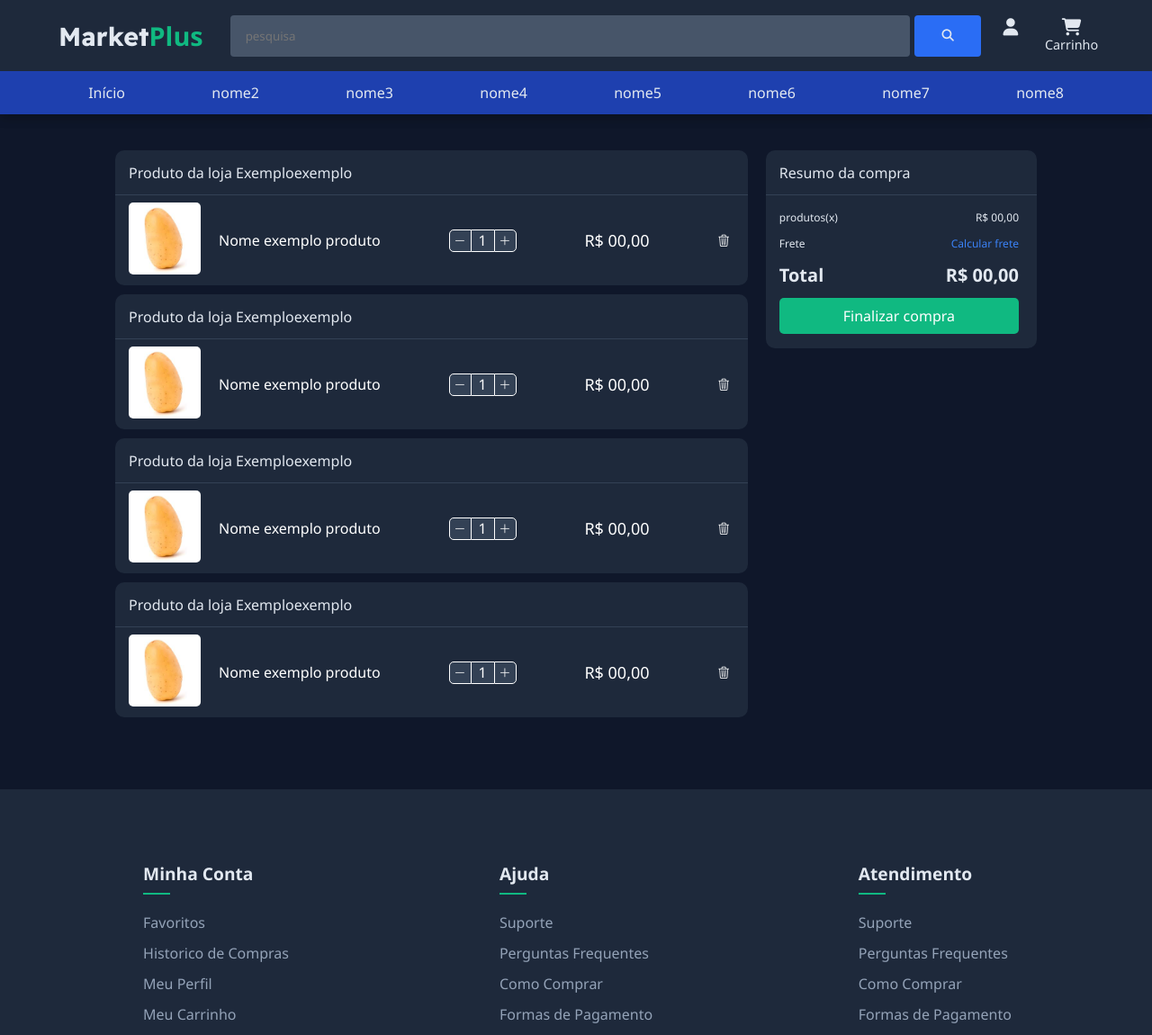
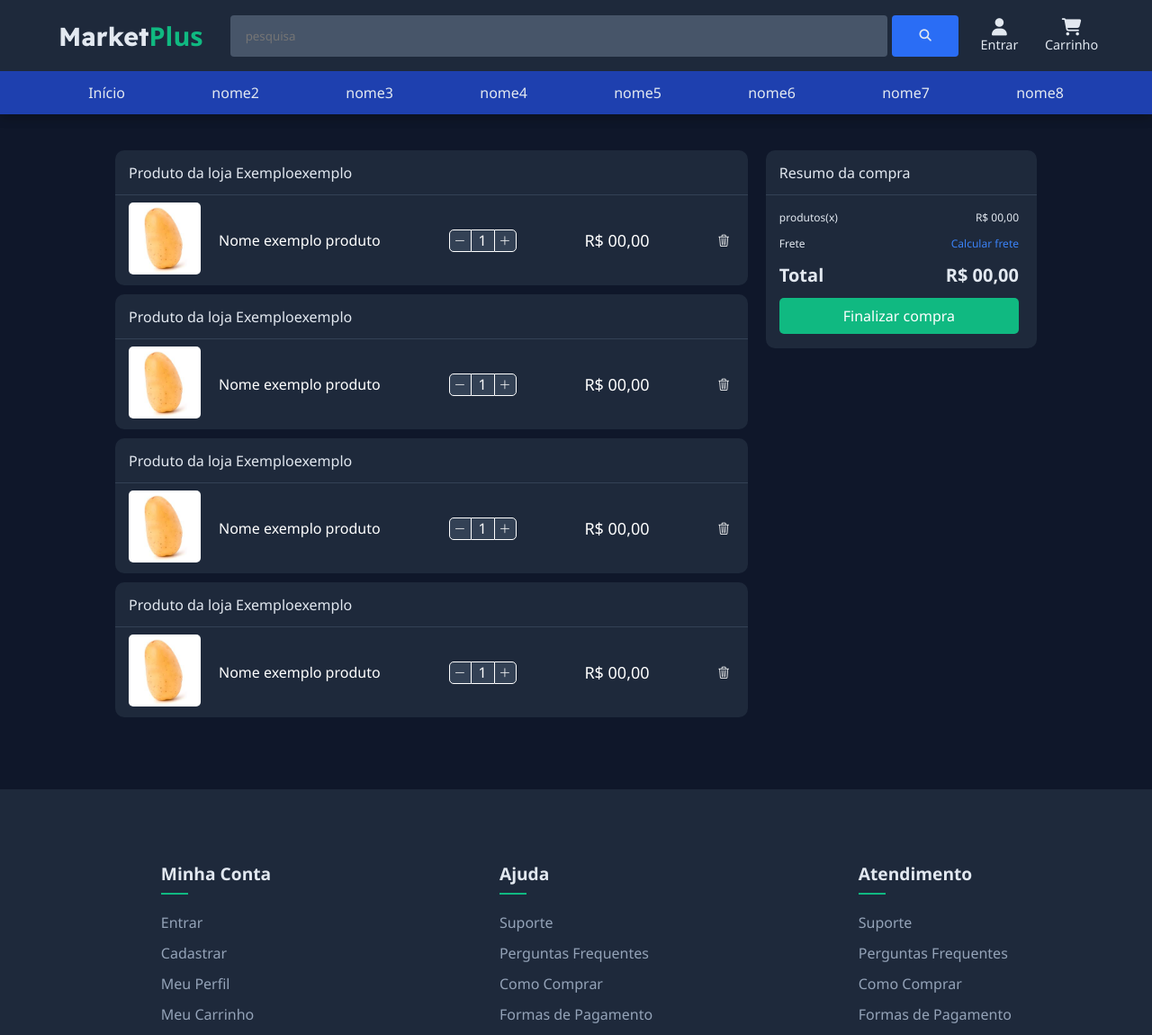
Before and after one commit to walterpotma/Lojinha, a plain HTML site: page page/profile/my_purchases.html in a window 1280 px wide. Shown: the top 1150 px of the page at 90% size. Drawn offline with nearby package versions, Linux system fonts and the light colour scheme.

Commit message:
controler

```diff
--- a/components/logged/js/controller.js
+++ /dev/null
@@ -1,86 +0,0 @@
-{
-  /*
-      <div id="header-component"></div>
-
-      <div id="footer-component"></div>
-
-      <div id="logo-component"></div>
-  */
-}
-
-document.addEventListener("DOMContentLoaded", function () {
-  const headerPlaceholder = document.getElementById("logged-header-component");
-  const footerPlaceholder = document.getElementById("logged-footer-component");
-  const logoPlaceholders = Array.from(document.querySelectorAll("#logo-component"));
-
-  function loadCSS(href) {
-    if (!document.querySelector(`link[href="${href}"]`)) {
-      const link = document.createElement("link");
-      link.rel = "stylesheet";
-      link.href = href;
-      document.head.appendChild(link);
-    }
-  }
-
-  // Normalize to root-absolute paths for consistency across pages
-  const paths = {
-    header: "/components/logged/html/header.html",
-    footer: "/components/logged/html/footer.html",
-    logo: "/components/logo.html",
-    componentsCss: "/css/components.css",
-  };
-
-  // Load header if placeholder exists
-  if (headerPlaceholder) {
-    const headerPath = headerPlaceholder.getAttribute("data-src") || paths.header;
-    fetch(headerPath)
-      .then((response) => response.text())
-      .then((data) => {
-        headerPlaceholder.innerHTML = data;
-
-        // After injecting header, also load logo into any logo slots, including inside header
-        if (logoPlaceholders.length === 0) {
-          // Re-scan after header injection (header may contain a logo placeholder)
-          const headerLogoSlots = headerPlaceholder.querySelectorAll("#logo-component");
-          headerLogoSlots.forEach((slot) => injectLogo(slot));
-        } else {
-          logoPlaceholders.forEach((slot) => injectLogo(slot));
-        }
-      })
-      .catch((error) => {
-        console.error("Erro ao carregar o header:", error);
-        headerPlaceholder.innerHTML = "<p>Erro ao carregar o header.</p>";
-      });
-  }
-
-  // Load footer if placeholder exists
-  if (footerPlaceholder) {
-    fetch(paths.footer)
-      .then((response) => response.text())
-      .then((data) => {
-        footerPlaceholder.innerHTML = data;
-      })
-      .catch((error) => {
-        console.error("Erro ao carregar o footer:", error);
-        footerPlaceholder.innerHTML = "<p>Erro ao carregar o footer.</p>";
-      });
-  }
-
-  // If page wants standalone logo (like login), inject it
-  if (logoPlaceholders.length > 0) {
-    logoPlaceholders.forEach((slot) => injectLogo(slot));
-  }
-
-  function injectLogo(targetElement) {
-    fetch(paths.logo)
-      .then((response) => response.text())
-      .then((logoData) => {
-        targetElement.innerHTML = logoData;
-        loadCSS(paths.componentsCss);
-      })
-      .catch((error) => {
-        console.error("Erro ao carregar a logo:", error);
-        targetElement.innerHTML = "<p>Erro ao carregar a logo.</p>";
-      });
-  }
-});
--- a/page/product/category.html
+++ b/page/product/category.html
@@ -13,12 +13,12 @@
 </head>
 
 <body>
-    <header id="unlogged-header-component"></header>
+    <header id="header-component"></header>
     <footer>
-        <div id="unlogged-footer-component"></div>
+        <div id="footer-component"></div>
     </footer>
     <script src="../../js/global.js"></script>
-    <script src="../../components/unlogged/js/controller.js"></script>
+    <script src=".../../js/controller.js"></script>
 </body>
 
 </html>
--- a/page/profile/my_purchases.html
+++ b/page/profile/my_purchases.html
@@ -14,7 +14,7 @@
 </head>
 
 <body>
-    <header id="logged-header-component"></header>
+    <header id="header-component"></header>
     <div class="market_box">
         <div class="main_market">
             <div class="product_box">
@@ -134,11 +134,11 @@
             </div>
         </div>
         <footer>
-            <div id="logged-footer-component"></div>
+            <div id="footer-component"></div>
         </footer>
 
         <script src="../../js/global.js"></script>
-        <script src="../../components/logged/js/controller.js"></script>
+        <script src="../../js/controller.js"></script>
 </body>
 
 </html
--- a/planejamenot.txt
+++ b/planejamenot.txt
@@ -29,7 +29,3 @@
 ===================================
 
 matheus fazer (não esquecer)
-
-botão register.html
-
-colocar links no footer logado e n logado
```
Also changed, not shown: components/unlogged/js/controller.js (deleted, +0 -86 lines), page/product/layout_product.html (+2 -2 lines), page/profile/confirm_payment.html (+1 -1 lines), page/profile/my_profile.html (+3 -3 lines).
